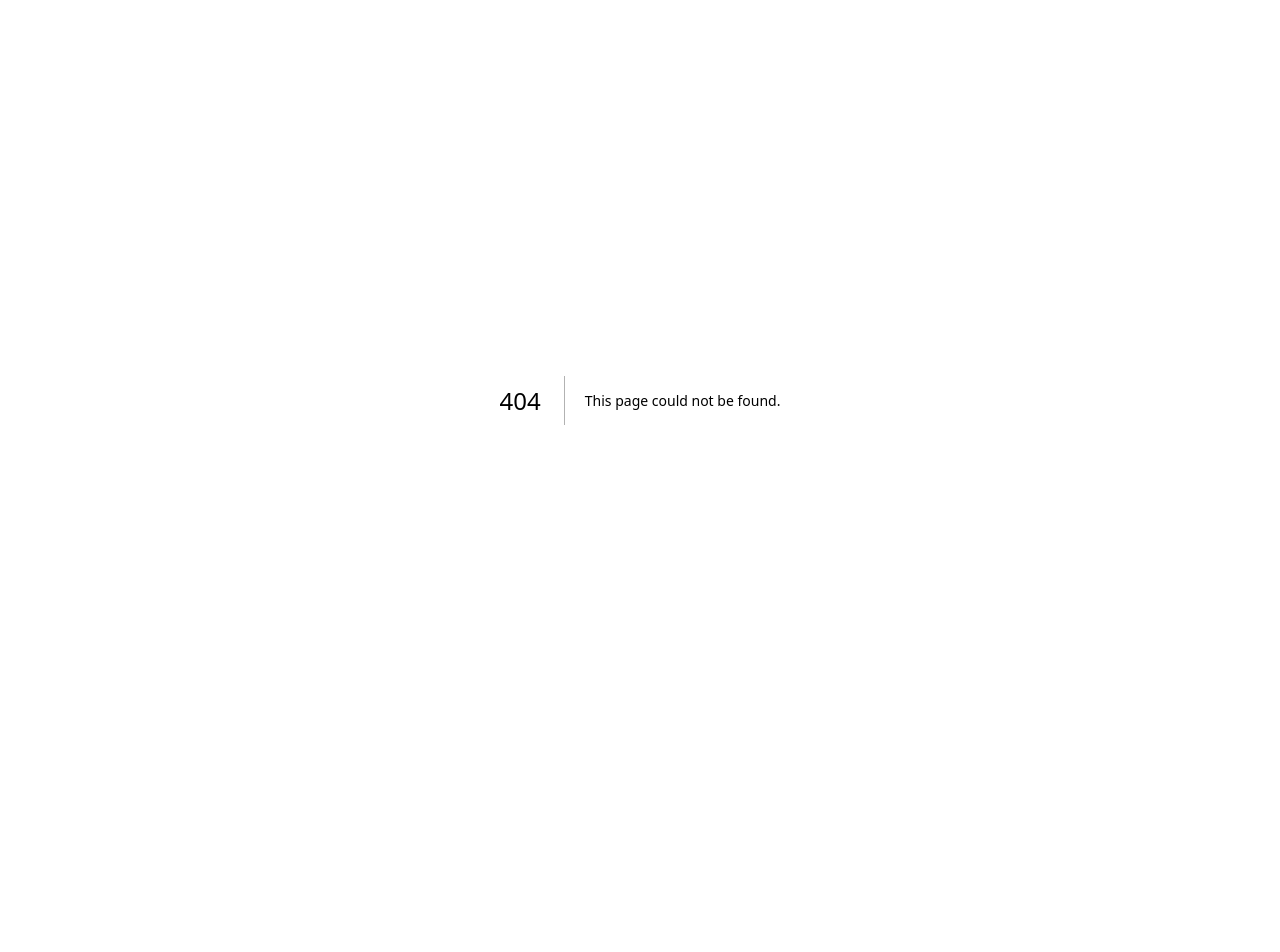
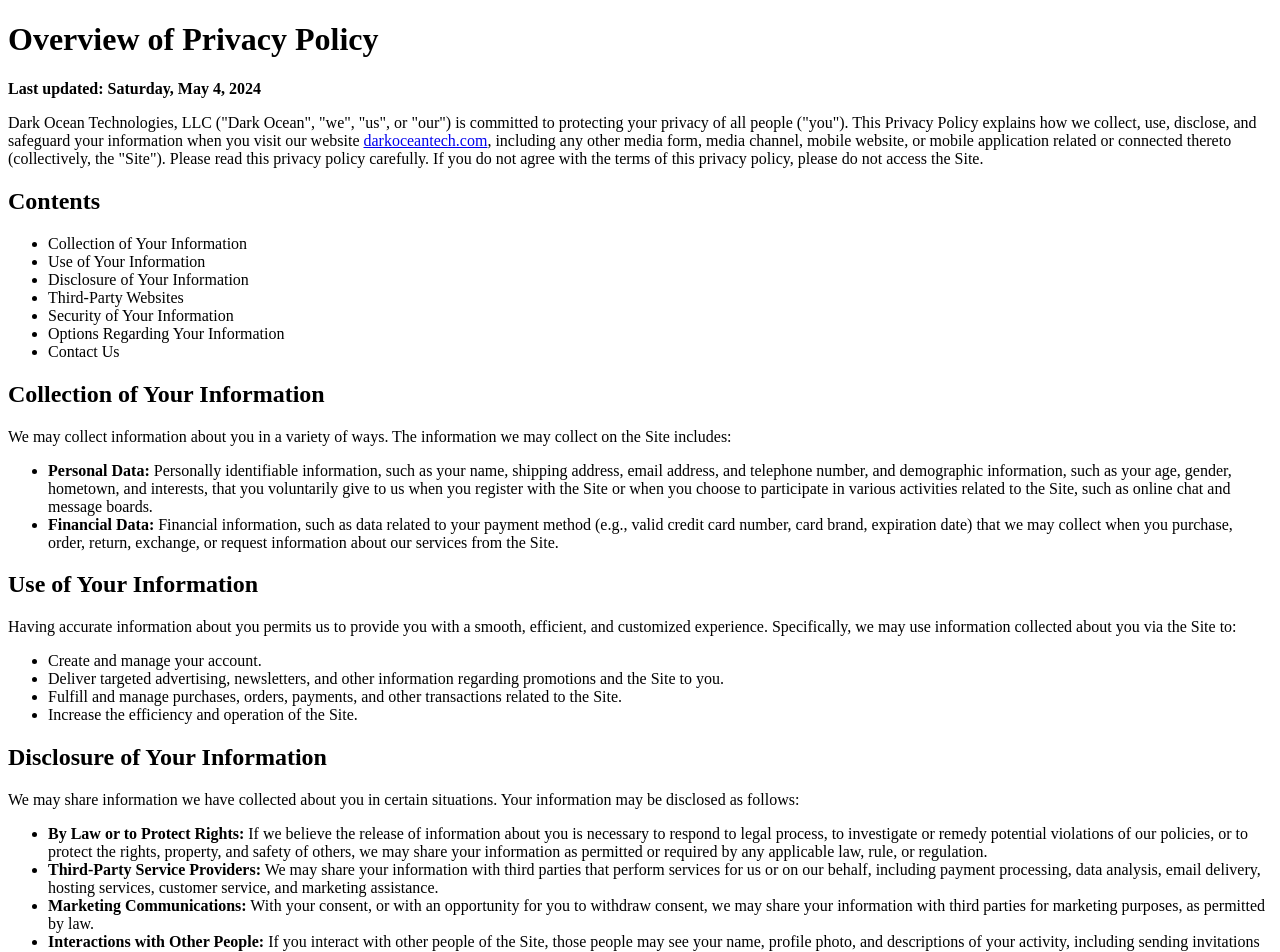
Before and after one commit to DarkOceanTech/community, a Next.js app: page /legal/darkocean/privacy in a window 1280 px wide. Before the commit this address had no page. Shown: the top 952 px of the page. Before the commit the page ends 800 px from the top, so only its background shows below. Built offline with nearby package versions, Linux system fonts and the light colour scheme.

Commit message:
add legal page and dark ocean privacy policy

```diff
--- /dev/null
+++ b/pages/legal/_meta.json
@@ -0,0 +1,5 @@
+{
+    "index":"Welcome",
+    "darkocean":"Dark Ocean Technologies",
+    "bermudez":"Bermudez Associates"
+}
--- /dev/null
+++ b/pages/legal/darkocean/_meta.json
@@ -0,0 +1,3 @@
+{
+    "privacy":"Privacy Policy"
+}
--- /dev/null
+++ b/pages/legal/darkocean/privacy.mdx
@@ -0,0 +1,61 @@
+
+# **Overview of Privacy Policy**
+
+**Last updated: Saturday, May 4, 2024**
+
+Dark Ocean Technologies, LLC ("Dark Ocean", "we", "us", or "our") is committed to protecting your privacy of all people ("you"). This Privacy Policy explains how we collect, use, disclose, and safeguard your information when you visit our website [darkoceantech.com](http://darkoceantech.com), including any other media form, media channel, mobile website, or mobile application related or connected thereto (collectively, the "Site"). Please read this privacy policy carefully. If you do not agree with the terms of this privacy policy, please do not access the Site.
+## Contents
+
+- Collection of Your Information
+- Use of Your Information
+- Disclosure of Your Information
+- Third-Party Websites
+- Security of Your Information
+- Options Regarding Your Information
+- Contact Us
+
+## Collection of Your Information
+
+We may collect information about you in a variety of ways. The information we may collect on the Site includes:
+
+- **Personal Data:** Personally identifiable information, such as your name, shipping address, email address, and telephone number, and demographic information, such as your age, gender, hometown, and interests, that you voluntarily give to us when you register with the Site or when you choose to participate in various activities related to the Site, such as online chat and message boards.
+- **Financial Data:** Financial information, such as data related to your payment method (e.g., valid credit card number, card brand, expiration date) that we may collect when you purchase, order, return, exchange, or request information about our services from the Site.
+
+## Use of Your Information
+
+Having accurate information about you permits us to provide you with a smooth, efficient, and customized experience. Specifically, we may use information collected about you via the Site to:
+
+- Create and manage your account.
+- Deliver targeted advertising, newsletters, and other information regarding promotions and the Site to you.
+- Fulfill and manage purchases, orders, payments, and other transactions related to the Site.
+- Increase the efficiency and operation of the Site.
+
+## Disclosure of Your Information
+
+We may share information we have collected about you in certain situations. Your information may be disclosed as follows:
+
+- **By Law or to Protect Rights:** If we believe the release of information about you is necessary to respond to legal process, to investigate or remedy potential violations of our policies, or to protect the rights, property, and safety of others, we may share your information as permitted or required by any applicable law, rule, or regulation.
+- **Third-Party Service Providers:** We may share your information with third parties that perform services for us or on our behalf, including payment processing, data analysis, email delivery, hosting services, customer service, and marketing assistance.
+- **Marketing Communications:** With your consent, or with an opportunity for you to withdraw consent, we may share your information with third parties for marketing purposes, as permitted by law.
+- **Interactions with Other People:** If you interact with other people of the Site, those people may see your name, profile photo, and descriptions of your activity, including sending invitations to other people, chatting with other people, liking posts, following blogs.
+
+## Third-Party Websites
+
+The Site may contain links to third-party websites and applications of interest, including advertisements and external services, that are not affiliated with us. Once you have used these links to leave the Site, any information you provide to these third parties is not covered by this Privacy Policy, and we cannot guarantee the safety and privacy of your information.
+
+## Security of Your Information
+
+We use administrative, technical, and physical security measures to help protect your personal information. While we have taken reasonable steps to secure the personal information you provide to us, please be aware that despite our efforts, no security measures are perfect or impenetrable, and no method of data transmission can be guaranteed against any interception or other type of misuse.
+
+## Options Regarding Your Information
+
+You may at any time review or change the information in your account or terminate your account by:
+
+- Logging into your account settings and updating your account
+- Contacting us using the contact information provided below
+
+## Contact Us
+
+If you have questions or comments about this Privacy Policy, please contact us at:
+
+Email: privacy-policy@darkoceantech.com
--- /dev/null
+++ b/pages/legal/index.mdx
@@ -0,0 +1,3 @@
+# Welcome to Legal
+
+Our team is working on getting our community page up and running to assist and help you focus on what you do best - growing your business.
--- /dev/null
+++ b/pages/marserp/_meta.json
@@ -0,0 +1,3 @@
+{
+    "index": "Welcome"
+}
--- /dev/null
+++ b/pages/marserp/index.mdx
@@ -0,0 +1,3 @@
+# Welcome to MARS ERP
+
+Our team is working on getting our community page up and running to assist and help you focus on what you do best - growing your business.
```
Also changed, not shown: pages/_meta.json (+15 -8 lines).
